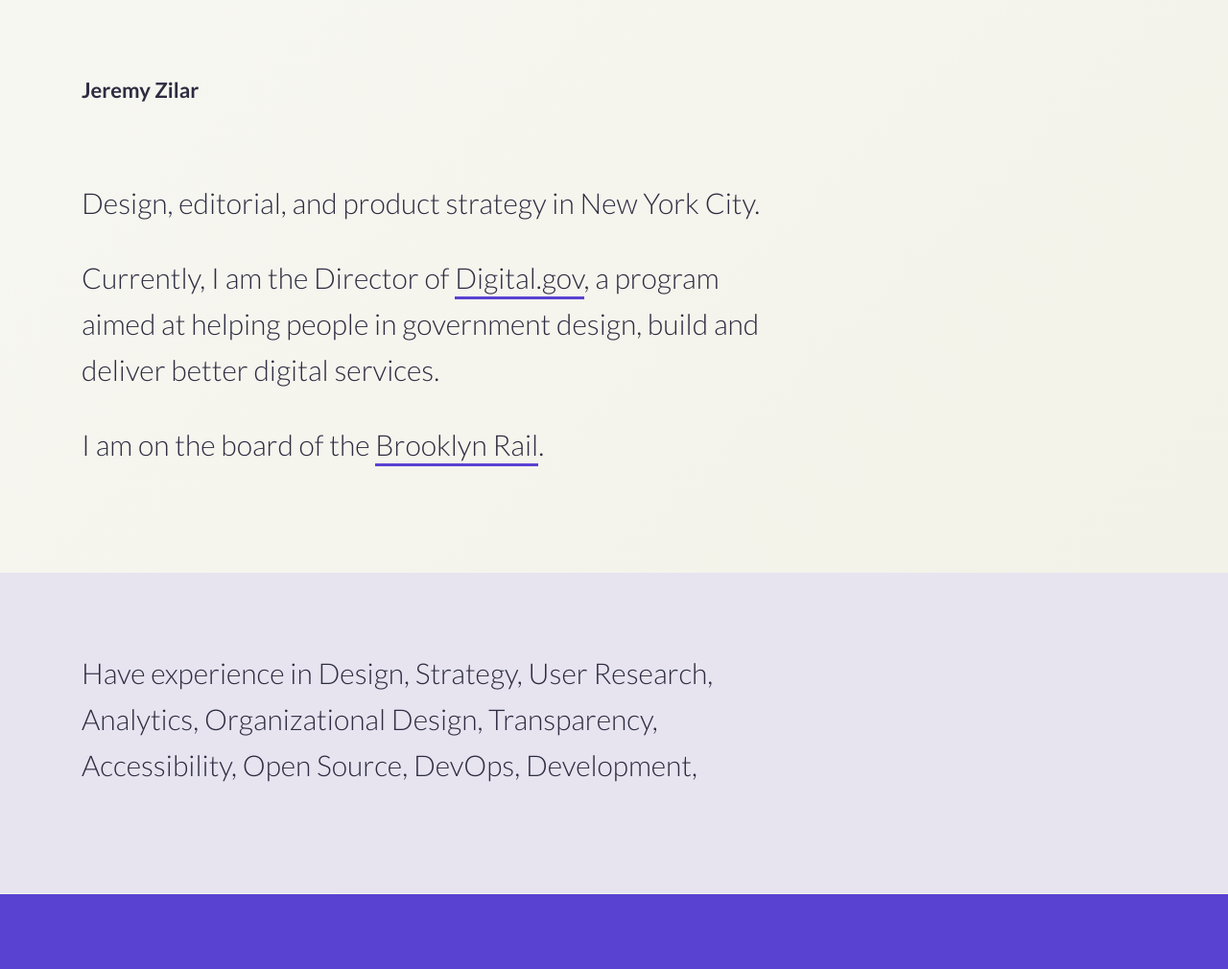
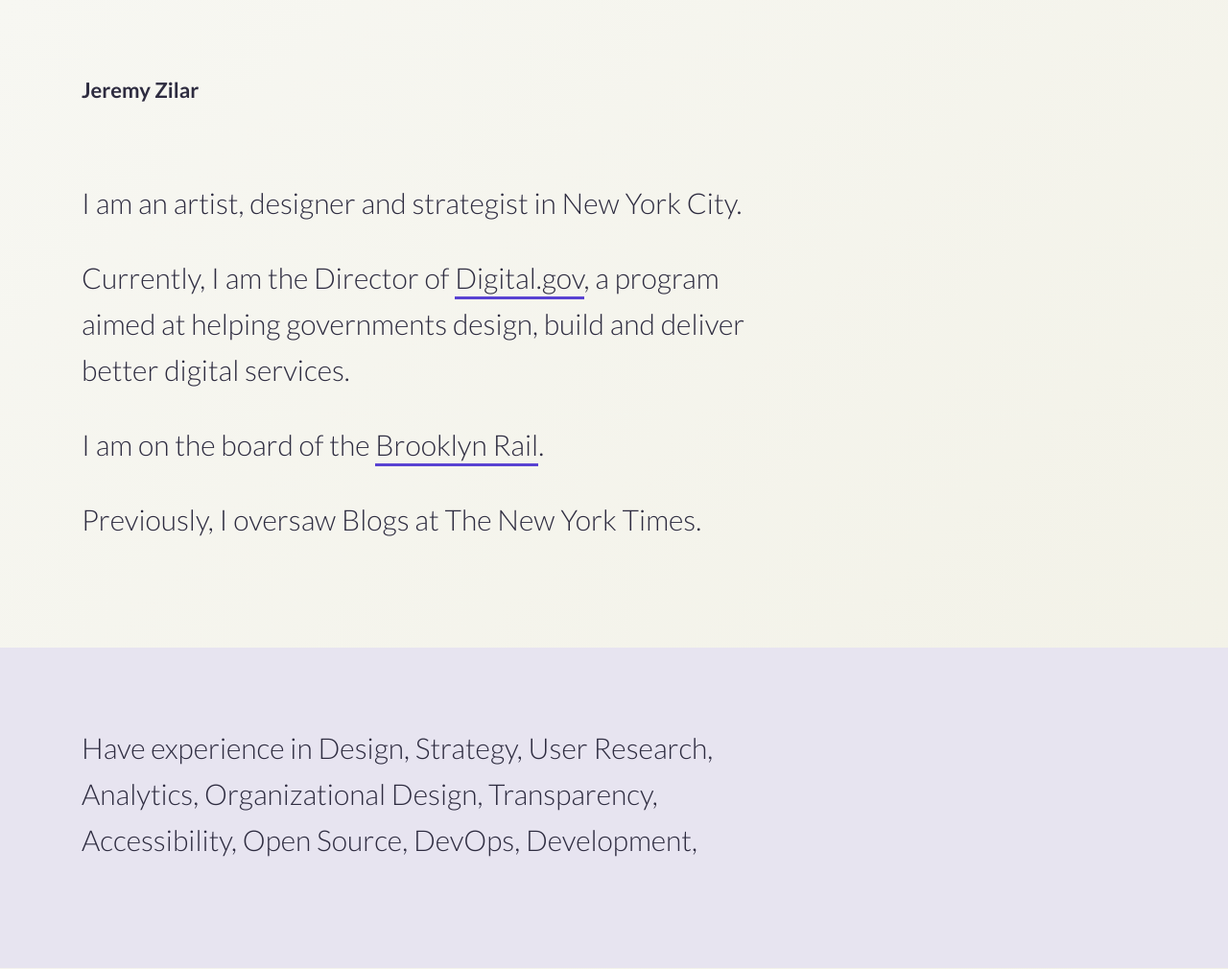
Before and after one commit to jeremyzilar/jeremyzilar.com, a Jekyll site: the page built from index.md, in a window 1280 px wide. Shown: the whole page at 96% size. Built offline with Jekyll 4.4.1, drawn with Linux system fonts in a browser that asks for light colours; before the commit the page ends 932 px from its top, so only the background shows below that.

Commit message:
bio update

```diff
--- a/index.md
+++ b/index.md
@@ -3,8 +3,10 @@ layout: home
 title: Jeremy Zilar
 ---
 
-Design, editorial, and product strategy in New York City.
+I am an artist, designer and strategist in New York City.
 
-Currently, I am the Director of [Digital.gov](/work/digitalgov), a program aimed at helping people in government design, build and deliver better digital services.
+Currently, I am the Director of [Digital.gov](/work/digitalgov), a program aimed at helping governments design, build and deliver better digital services.
 
 I am on the board of the [Brooklyn Rail](/work/brooklynrail).
+
+Previously, I oversaw Blogs at The New York Times.
```
